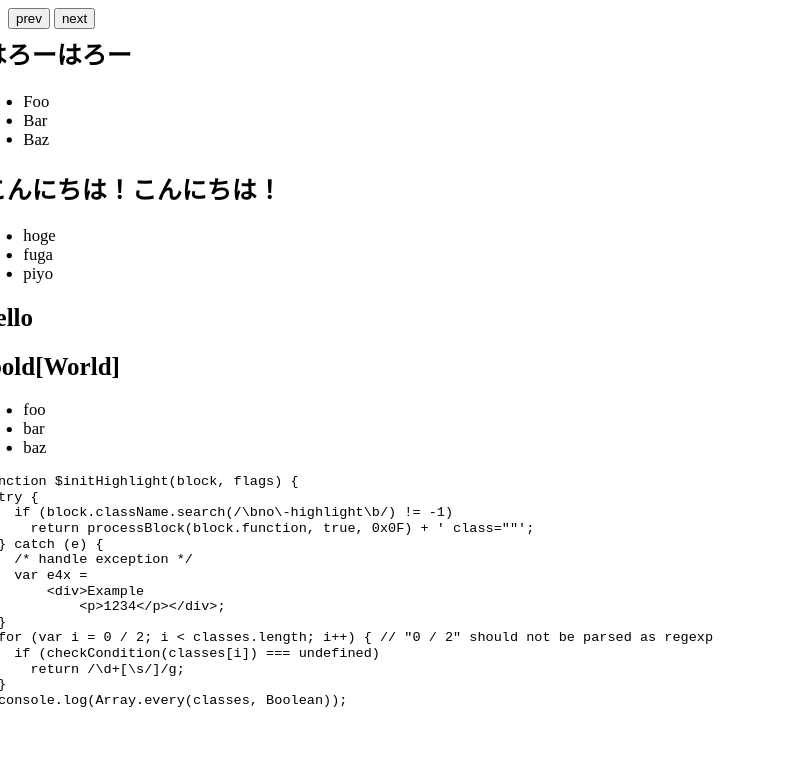
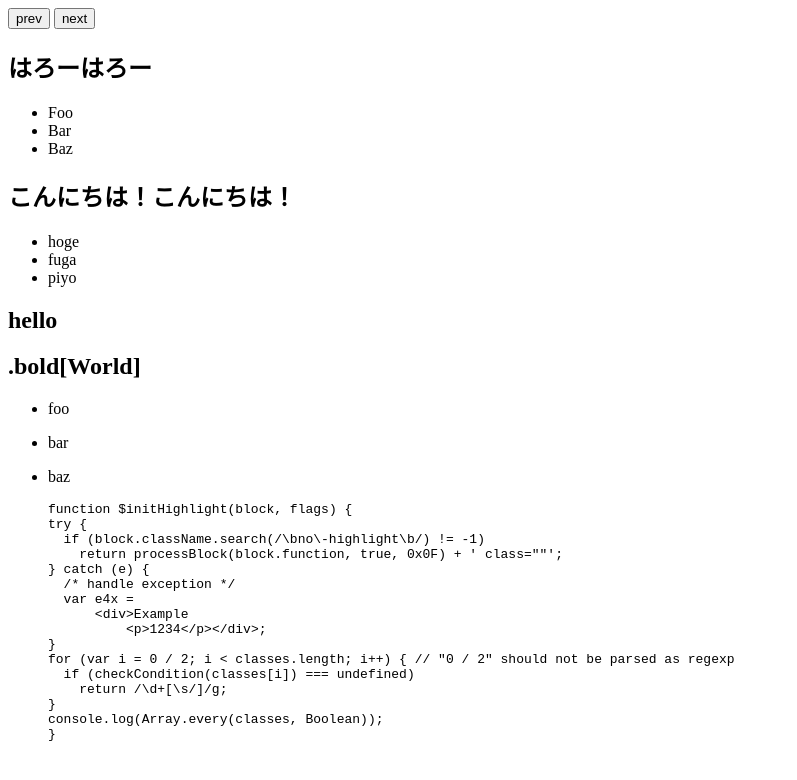
Before and after one commit to ahomu/Talkie, a website with bundled scripts: page index.html in a window 1280 px wide. Shown: the whole page, without its empty margins (0-797 px from the left). Built offline with nearby package versions, Linux system fonts and the light colour scheme; a small style sheet from the web is missing; files whose address does not match are found by name; what baconjs would draw is missing.

Commit message:
split modules

````diff
--- a/index.html
+++ b/index.html
@@ -12,6 +12,7 @@
   <button id="next">next</button>
 </div>
 
+<div id="scaler">
   <section layout="bullets">
     <h2 title>はろーはろー</h2>
     <ul bullets>
@@ -60,6 +61,8 @@ function $initHighlight(block, flags) {
   }
   ```
   </script>
+</div>
+
 <script src="./dist/talkie.js"></script>
 </body>
 </html>
--- /dev/null
+++ b/src/control.js
@@ -0,0 +1,37 @@
+'use strict';
+
+import Bacon  from 'baconjs';
+import util   from './util';
+import params from './params';
+
+const IDENT_NEXT    = 'next';
+const IDENT_PREV    = 'prev';
+
+export default function() {
+
+  function keyCodeIs(keyCode) {
+    return function(event) {
+      return event.keyCode === keyCode;
+    };
+  }
+
+  function clickEventStream(el) {
+    return Bacon.fromEventTarget(el, 'click');
+  }
+
+  function keyUpEventStream() {
+    return Bacon.fromEventTarget(document, 'keyup');
+  }
+
+  let keyUp  = keyUpEventStream();
+  let right  = keyUp.filter(keyCodeIs(39));
+  let left   = keyUp.filter(keyCodeIs(37));
+
+  let next = right.merge(clickEventStream(util.getById(IDENT_NEXT))).map(1);
+  let prev = left.merge(clickEventStream(util.getById(IDENT_PREV))).map(-1);
+
+  return {
+    next: next,
+    prev: prev
+  };
+}
--- a/src/index.js
+++ b/src/index.js
@@ -16,60 +16,22 @@ import polyfill from '6to5/browser-polyfill';
 /**
  * Talkie.js
  */
-import Bacon  from 'baconjs';
-import hljs   from 'highlight.js';
-import marked from 'marked';
-import util   from './util';
+import Bacon   from 'baconjs';
 
-const MIME_MARKDOWN = 'text/x-markdown';
-const IDENT_NEXT    = 'next';
-const IDENT_PREV    = 'prev';
-const IDENT_SCALER  = 'scaler';
-const IDENT_CONTROL = 'control';
-const ATTR_LAYOUT   = 'layout';
+import util    from './util';
+import params  from './params';
+
+import Slides  from './slides';
+import Control from './control';
+import Ratio   from './ratio';
+import Scale   from './scale';
 
 document.addEventListener('DOMContentLoaded', function() {
-
-  marked.setOptions({
-    langPrefix: 'hljs ',
-    highlight: function (code) {
-      hljs.configure({
-
-      });
-      return hljs.highlightAuto(code).value;
-    }
-  });
 
   function rangeIs(min, max) {
     return function(z) {
       return Math.min(max, Math.max(z, min));
     };
-  }
-
-  function keyCodeIs(keyCode) {
-    return function(event) {
-      return event.keyCode === keyCode;
-    };
-  }
-
-  function appendChildOf(container) {
-    return function(el) {
-      container.appendChild(el);
-    }
-  }
-
-  function scalingOf(el) {
-    return function(ratio) {
-      el.style.webkitTransform = `scale(${ratio})`;
-    }
-  }
-
-  function centeringOf(el) {
-    return function() {
-      let rect = el.getBoundingClientRect();
-      el.style.left = (window.innerWidth - rect.width) / 2;
-      el.style.top  = (window.innerHeight - rect.height) / 2;
-    }
   }
 
   function toInvisible(el) {
@@ -80,57 +42,23 @@ document.addEventListener('DOMContentLoaded', function() {
     el.setAttribute('visible', 1);
   }
 
-  function clickEventStream(el) {
-    return Bacon.fromEventTarget(el, 'click');
-  }
+  /**
+   * Init slide sections
+   */
+  let slides  = Slides();
 
-  function keyUpEventStream() {
-    return Bacon.fromEventTarget(document, 'keyup');
-  }
-
-  function resizeEventStrem() {
-    return Bacon.fromEventTarget(window, 'resize').debounce(250);
-  }
-
-  function parseQuery(query) {
-    let ret =  {};
-    query
-      .slice(1, -1)
-      .split('&')
-      .map((keyEqVal) => keyEqVal.split('='))
-      .forEach((kv) => ret[kv[0]] = kv[1]);
-    return ret;
-  }
-
-  function compileMarkdown(el) {
-    let section = document.createElement('section');
-    section.setAttribute('class',  el.className);
-    section.setAttribute(ATTR_LAYOUT, el.getAttribute(ATTR_LAYOUT));
-    section.innerHTML = marked(el.innerHTML);
-    el.parentNode.replaceChild(section, el);
-  }
-
-  let mds = util.toArray(document.querySelectorAll(`[type="${MIME_MARKDOWN}"]`));
-  mds.forEach(compileMarkdown);
-
-  let slides = util.toArray(document.querySelectorAll(`[${ATTR_LAYOUT}]`));
-  let all    = Bacon.constant(slides);
-
-  let keyUp  = keyUpEventStream();
-  let right  = keyUp.filter(keyCodeIs(39));
-  let left   = keyUp.filter(keyCodeIs(37));
-
-  let next = right.merge(clickEventStream(util.getById(IDENT_NEXT))).map(1);
-  let prev = left.merge(clickEventStream(util.getById(IDENT_PREV))).map(-1);
-  let both = next.merge(prev);
-
-  let params = parseQuery(location.search);
+  /**
+   * Paging control
+   */
+  let control = Control();
 
   let initialPage = params.page || 1;
-  let computePage = util.compose(rangeIs(1, slides.length), util.add);
-  let current = both.scan(initialPage, computePage);
+  let correctPage = util.compose(rangeIs(1, slides.length), util.add);
 
-  Bacon.combineAsArray(current, all)
+  let both = control.next.merge(control.prev);
+  let current = both.scan(initialPage, correctPage);
+
+  Bacon.combineAsArray(current, slides)
     .onValue(function(data) {
       let [current, all] = data;
       all.forEach(toInvisible);
@@ -138,26 +66,11 @@ document.addEventListener('DOMContentLoaded', function() {
     });
 
   /**
-   * Scaler
-   * @type {HTMLElement}
+   * Scaling
    */
-  let scaler = document.createElement('div');
-  appendChildOf(document.body)(scaler);
-  scaler.id = 'scaler';
-  slides.forEach(appendChildOf(scaler));
+  let ratio = Ratio();
+  let scale = Scale();
 
-  function getHorizontalRatio() {
-    return window.innerWidth / 1024;
-  }
-
-  function getVerticalRatio() {
-    return window.innerHeight / 768;
-  }
-
-  let resize = resizeEventStrem();
-  let scale  = util.compose(centeringOf(scaler), scalingOf(scaler));
-  var hRatio = resize.map(getHorizontalRatio);
-  var vRatio = resize.map(getVerticalRatio);
-  Bacon.combineWith(Math.min, hRatio, vRatio).onValue(scale);
-  scale(Math.min(getHorizontalRatio(), getVerticalRatio()));
+  ratio.onValue(scale);
+  Bacon.once(ratio).onValue(scale);
 });
--- /dev/null
+++ b/src/params.js
@@ -0,0 +1,13 @@
+'use strict';
+
+export default parseQuery(location.search);
+
+function parseQuery(query) {
+  let ret =  {};
+  query
+    .slice(1, -1)
+    .split('&')
+    .map((keyEqVal) => keyEqVal.split('='))
+    .forEach((kv) => ret[kv[0]] = kv[1]);
+  return ret;
+}
--- /dev/null
+++ b/src/ratio.js
@@ -0,0 +1,25 @@
+'use strict';
+
+import Bacon from 'baconjs';
+import util  from './util';
+
+export default function() {
+
+  function getHorizontalRatio() {
+    return window.innerWidth / 1024;
+  }
+
+  function getVerticalRatio() {
+    return window.innerHeight / 768;
+  }
+
+  function resizeEventStream() {
+    return Bacon.fromEventTarget(window, 'resize').debounce(250);
+  }
+
+  let resize = resizeEventStream();
+  let hRatio = resize.map(getHorizontalRatio).toProperty(getHorizontalRatio());
+  let vRatio = resize.map(getVerticalRatio).toProperty(getVerticalRatio());
+
+  return Bacon.combineWith(Math.min, hRatio, vRatio);
+}
--- /dev/null
+++ b/src/scale.js
@@ -0,0 +1,26 @@
+'use strict';
+
+import Bacon from 'baconjs';
+import util  from './util';
+
+const IDENT_SCALER = 'scaler';
+
+export default function() {
+
+  function scalingOf(el) {
+    return function(ratio) {
+      el.style.webkitTransform = `scale(${ratio})`;
+    };
+  }
+
+  function centeringOf(el) {
+    return function() {
+      let rect = el.getBoundingClientRect();
+      el.style.left = (window.innerWidth  - rect.width) / 2;
+      el.style.top  = (window.innerHeight - rect.height) / 2;
+    };
+  }
+
+  let scaler = util.getById(IDENT_SCALER);
+  return util.compose(centeringOf(scaler), scalingOf(scaler));
+}
--- /dev/null
+++ b/src/slides.js
@@ -0,0 +1,32 @@
+'use strict';
+
+import Bacon  from 'baconjs';
+import hljs   from 'highlight.js';
+import marked from 'marked';
+import util   from './util';
+
+const MIME_MARKDOWN = 'text/x-markdown';
+const ATTR_LAYOUT   = 'layout';
+
+export default function() {
+
+  function compileMarkdown(el) {
+    let section = document.createElement('section');
+    section.setAttribute('class',  el.className);
+    section.setAttribute(ATTR_LAYOUT, el.getAttribute(ATTR_LAYOUT));
+    section.innerHTML = marked(el.innerHTML);
+    el.parentNode.replaceChild(section, el);
+  }
+
+  marked.setOptions({
+    langPrefix: 'hljs ',
+    highlight: function (code) {
+      return hljs.highlightAuto(code).value;
+    }
+  });
+
+  let mds = util.toArray(document.querySelectorAll(`[type="${MIME_MARKDOWN}"]`));
+  mds.forEach(compileMarkdown);
+
+  return util.toArray(document.querySelectorAll(`[${ATTR_LAYOUT}]`));
+}
````
Also changed, not shown: 1 other file. Lines whose indentation alone changed are shown as unchanged.
